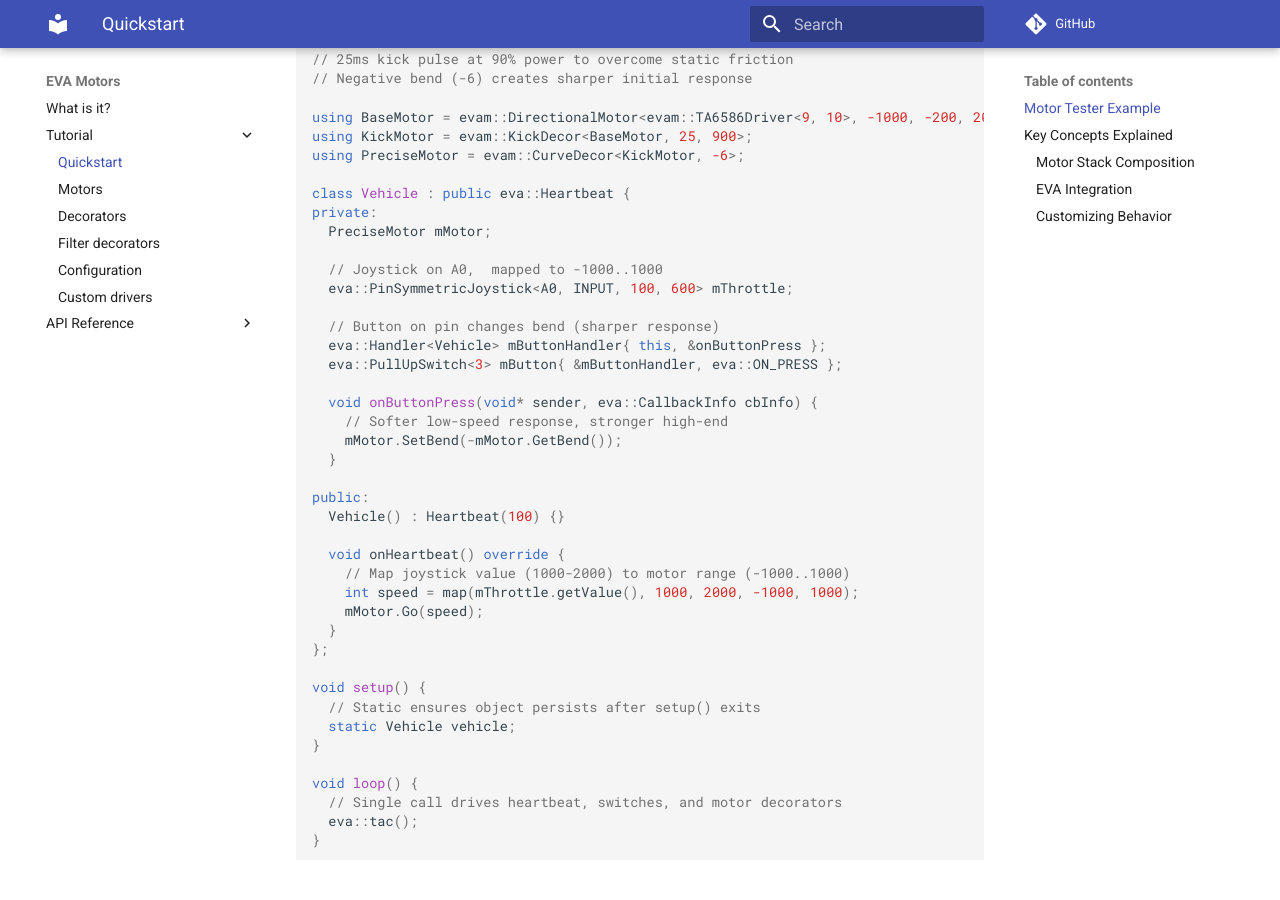
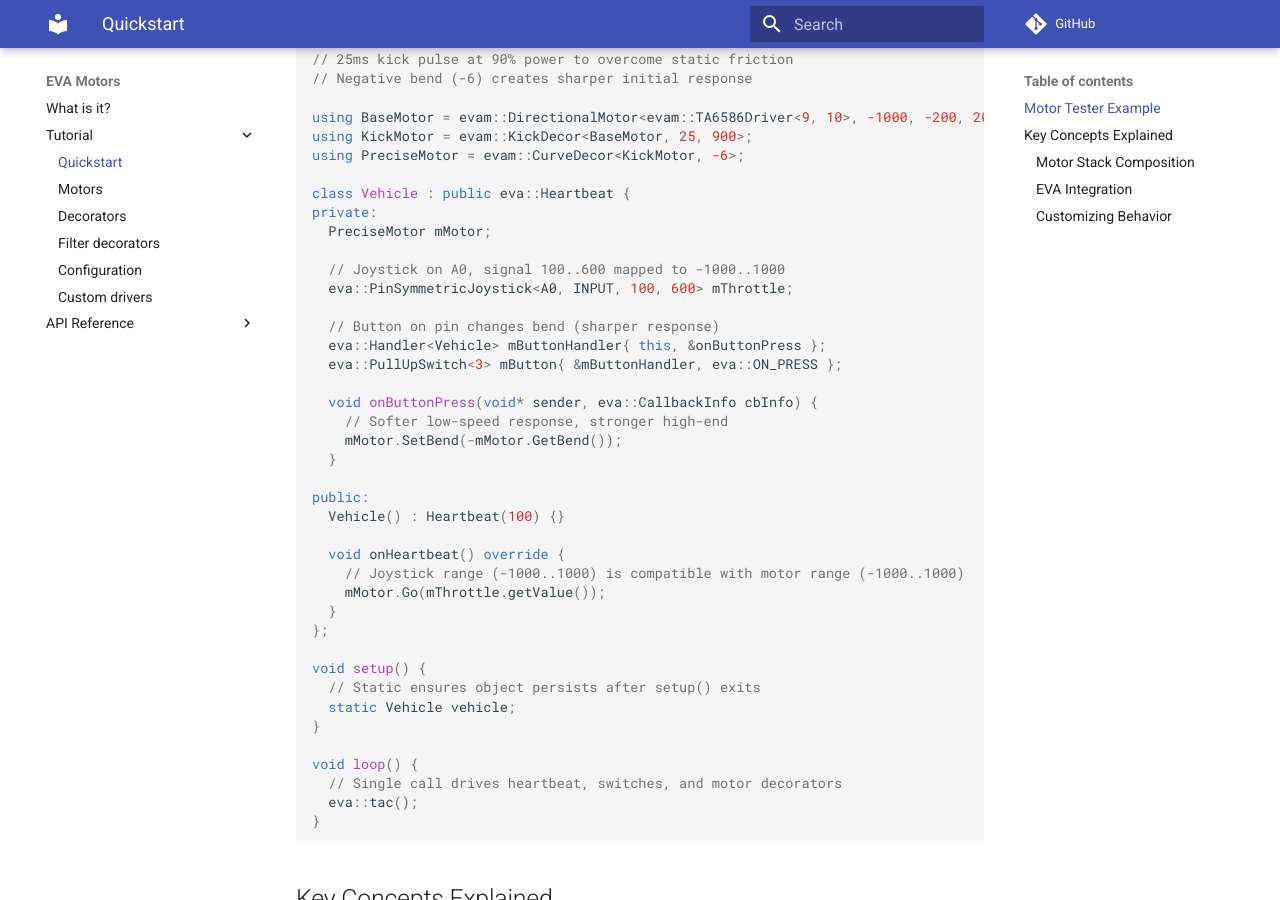
Before and after one commit to agusevtec/eva-motors, an MkDocs documentation site: the page built from docs-md/tutorial/quickstart.md, in a window 1280 px wide and 900 px high, scrolled down 619 px. Built offline with MkDocs 1.6.1 and Material for MkDocs 9.7.7, drawn with Linux system fonts in a browser that asks for light colours; comment, search, counter and statistics services are not loaded.

Commit message:
update a doc

```diff
--- a/docs-md/tutorial/quickstart.md
+++ b/docs-md/tutorial/quickstart.md
@@ -36,7 +36,7 @@ class Vehicle : public eva::Heartbeat {
 private:
   PreciseMotor mMotor;
 
-  // Joystick on A0,  mapped to -1000..1000
+  // Joystick on A0, signal 100..600 mapped to -1000..1000
   eva::PinSymmetricJoystick<A0, INPUT, 100, 600> mThrottle;
 
   // Button on pin changes bend (sharper response)
@@ -52,9 +52,8 @@ public:
   Vehicle() : Heartbeat(100) {}
 
   void onHeartbeat() override {
-    // Map joystick value (1000-2000) to motor range (-1000..1000)
-    int speed = map(mThrottle.getValue(), 1000, 2000, -1000, 1000);
-    mMotor.Go(speed);
+    // Joystick range (-1000..1000) is compatible with motor range (-1000..1000)
+    mMotor.Go(mThrottle.getValue());
   }
 };
 
```
Also changed, not shown: docs/tutorial/quickstart/index.html (+3 -4 lines), docs/search/search_index.json.
